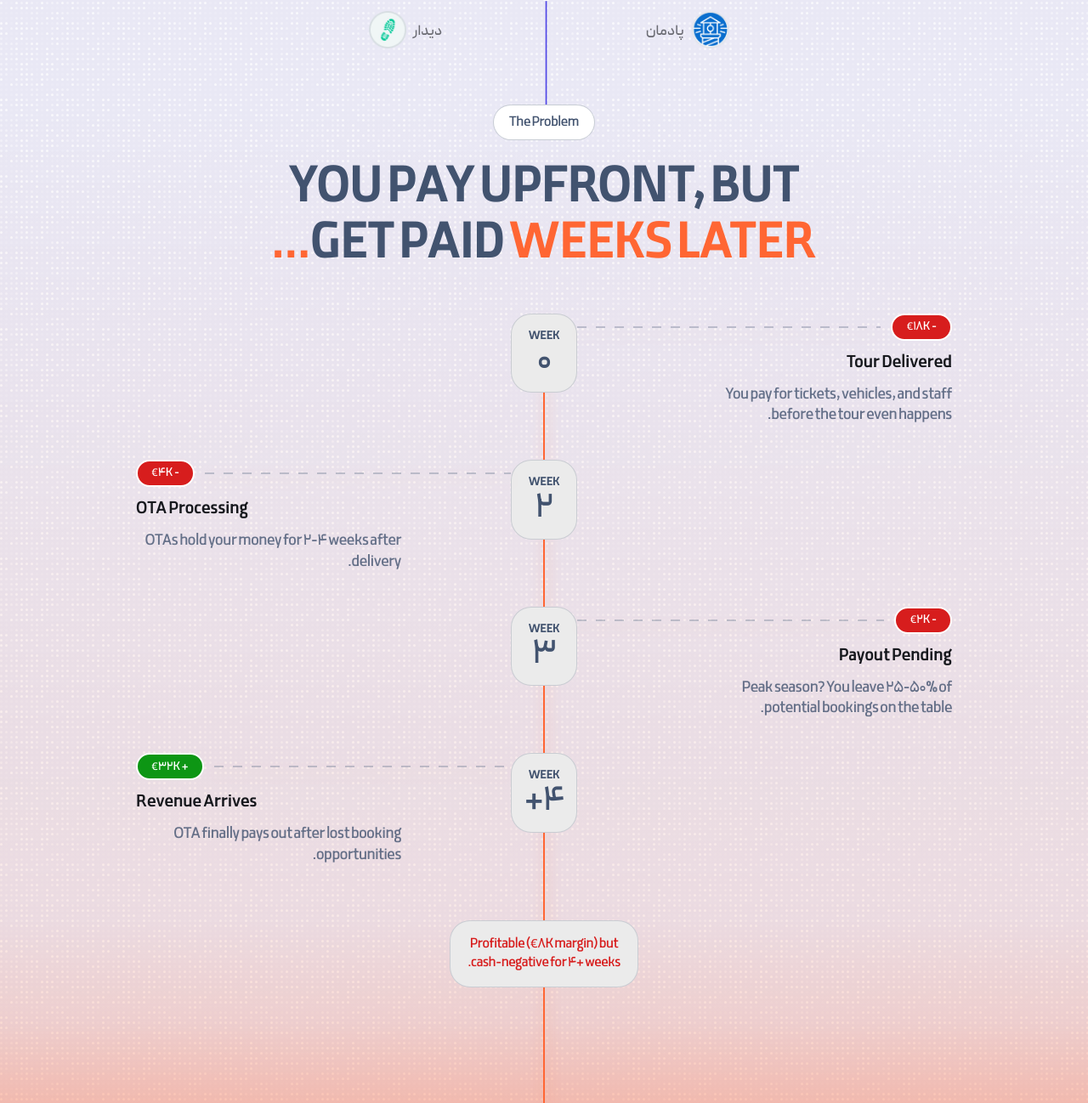
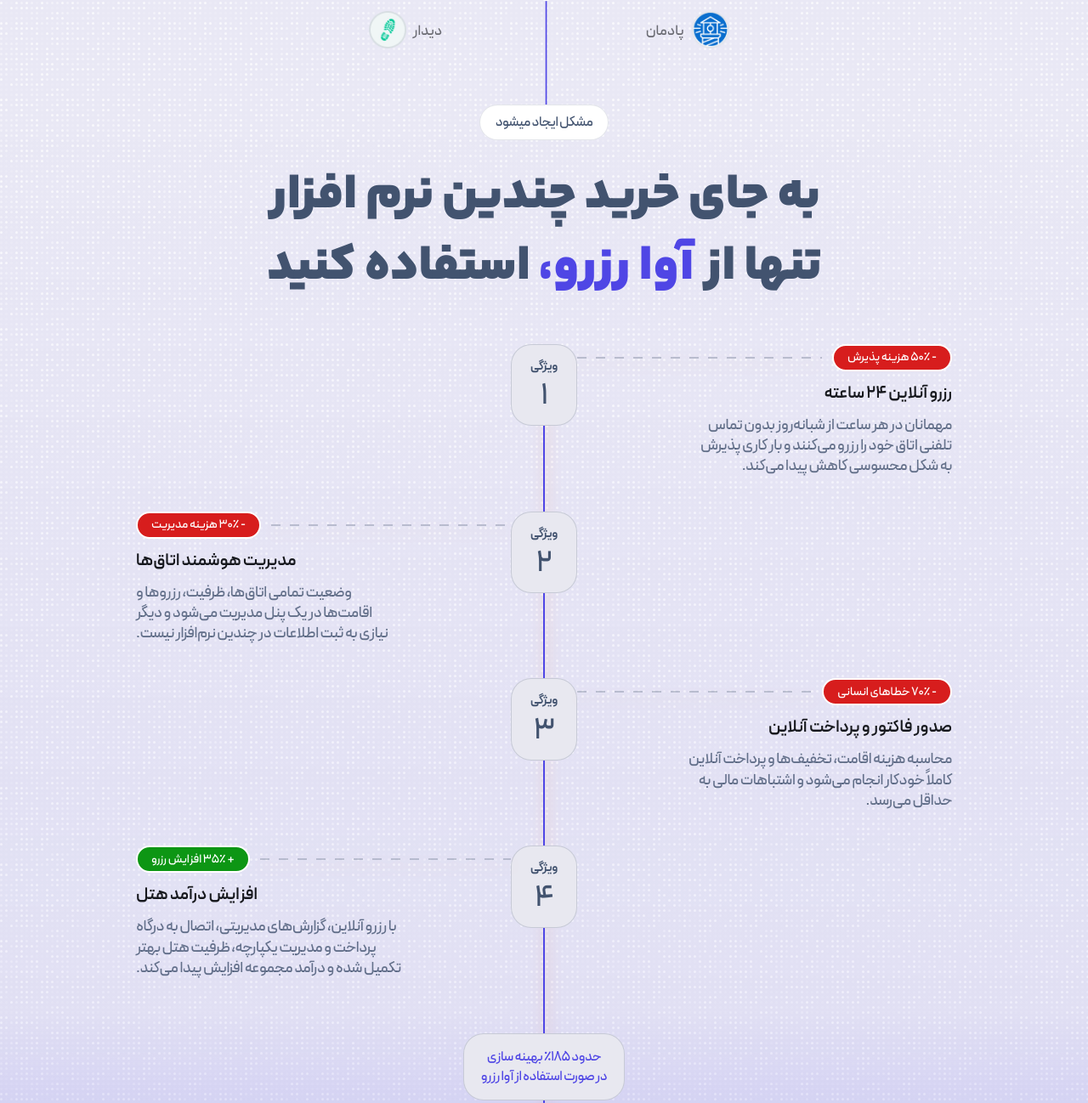
Before and after one commit to tikrack/fynza, a website built with Vite: page index.html in a window 1280 px wide. Shown: the part 1162-2460 px from the top of the page at 85% size. Built offline with nearby package versions, Linux system fonts and the light colour scheme.

Commit message:
new section

```diff
--- a/index.html
+++ b/index.html
@@ -1146,38 +1146,28 @@
       </section>
       <section class="relative overflow-hidden pb-24 md:pb-40" id="problem">
         <div
-          aria-hidden="true"
           class="pointer-events-none absolute inset-0 mix-blend-multiply"
-          style="
-            background: linear-gradient(
-              0deg,
-              rgba(255, 102, 51, 0.4) 0%,
-              rgba(255, 102, 51, 0.2) 10%,
-              rgba(255, 102, 51, 0.1) 20%,
-              rgba(255, 102, 51, 0) 100%
-            );
-          "
         ></div>
         <div class="relative z-10 flex flex-col items-center px-6">
           <span
-            class="bg-white border border-[rgba(116,127,148,0.4)] rounded-3xl px-[18px] py-2 text-base font-medium text-[#42536f] tracking-tight"
-            style="opacity: 1; transform: none"
-            >The Problem</span
+            class="bg-white border border-border-1 rounded-3xl px-4.5 py-2 text-base font-medium text-[#42536f] tracking-tight"
+            >مشکل ایجاد میشود</span
           >
           <h2
-            class="font-extrabold uppercase leading-[1.1] tracking-tight text-[32px] md:text-[60px] md:tracking-[-0.6px] text-[#42536f] text-center max-w-4xl mt-4 md:mt-6"
-            style="opacity: 1; transform: none"
+            class="font-black font-yekan! uppercase leading-[1.4] tracking-tight text-[32px] md:text-[60px] md:tracking-[-0.6px] text-[#42536f] text-center max-w-4xl mt-4 md:mt-6"
           >
-            You Pay Upfront, But<br />Get Paid
-            <span class="text-[#ff6633]">Weeks Later…</span>
+            به جای خرید چندین نرم افزار
+            <br />
+            تنها از
+            <span class="text-primary font-black font-yekan!">آوا رزرو،</span>
+            استفاده کنید
           </h2>
         </div>
         <div class="relative mt-6 md:mt-12 mx-auto max-w-5xl px-4 md:px-8">
           <div
-            aria-hidden="true"
-            class="absolute left-1/2 -translate-x-1/2 top-0 -bottom-24 md:-bottom-40 w-[2px] bg-[#ff6633] rounded-full origin-top z-0 pointer-events-none"
+            class="absolute left-1/2 -translate-x-1/2 top-0 -bottom-24 md:-bottom-40 w-0.5 bg-primary rounded-full origin-top z-0 pointer-events-none"
             style="
-              box-shadow: rgba(255, 102, 51, 0.4) 2px 8px 16px 0px;
+              box-shadow: rgba(255, 102, 51, 0.4) 2px 8px 16px 0;
               transform: none;
             "
           ></div>
@@ -1189,12 +1179,107 @@
               <div class="flex flex-col gap-2 md:gap-3 min-w-0">
                 <div class="flex items-center gap-2 md:gap-3">
                   <span
-                    class="shrink-0 inline-flex items-center justify-center h-7 md:h-8 px-2.5 md:px-4 py-[4px] md:py-[5px] bg-[#d71d1d] border-2 border-white rounded-3xl text-white text-[11px] md:text-sm font-medium leading-[1.4] whitespace-nowrap"
-                    >- €18K</span
+                    class="shrink-0 inline-flex items-center justify-center h-7 md:h-8 px-2.5 md:px-4 py-1 md:py-1.25 bg-[#d71d1d] border-2 border-white rounded-3xl text-white text-[11px] md:text-sm font-medium leading-[1.4] whitespace-nowrap"
+                    >- ۵۰٪ هزینه پذیرش</span
                   >
                   <div
                     aria-hidden="true"
-                    class="flex-1 h-[2px]"
+                    class="flex-1 h-0.5"
+                    style="
+                      background-image: repeating-linear-gradient(
+                        90deg,
+                        rgba(116, 127, 148, 0.4) 0px,
+                        rgba(116, 127, 148, 0.4) 11px,
+                        transparent 11px,
+                        transparent 22px
+                      );
+                      filter: drop-shadow(rgba(255, 102, 51, 0.35) 2px 8px 8px);
+                    "
+                  ></div>
+                </div>
+                <div
+                  class="flex flex-col gap-2 md:gap-3 w-full md:max-w-78 items-start"
+                >
+                  <h3
+                    class="text-[#16181d] text-base md:text-xl font-semibold leading-[1.35] md:leading-[1.4]"
+                  >
+                    رزرو آنلاین ۲۴ ساعته
+                  </h3>
+                  <p
+                    class="text-text-1 text-sm md:text-lg font-medium leading-[1.35] tracking-[-0.02em]"
+                  >
+                    مهمانان در هر ساعت از شبانه‌روز بدون تماس تلفنی اتاق خود را رزرو می‌کنند و بار کاری پذیرش به شکل محسوسی کاهش پیدا می‌کند.
+                  </p>
+                </div>
+              </div>
+              <div class="flex justify-center">
+                <div class="flex flex-col items-center justify-center w-13.5 md:w-19.5 bg-[#e8e8f0] border border-[rgba(66,83,111,0.2)] rounded-2xl md:rounded-3xl px-2 md:px-3.5 py-2 md:py-4 shrink-0">
+                  <span class="text-[#42536f] text-[10px] md:text-[14px] font-bold leading-[1.4] tracking-[-0.2px] md:tracking-[-0.28px]">ویژگی</span>
+                  <span class="text-[#42536f] text-[22px] md:text-[35px] mt-2 font-medium leading-none tracking-[-0.5px] md:tracking-[-0.8px]">۱</span>
+                </div>
+              </div>
+              <div></div>
+            </div>
+            <div
+              class="grid grid-cols-[1fr_auto_1fr] items-start gap-1 md:gap-0"
+              style="opacity: 1; transform: none"
+            >
+              <div></div>
+              <div class="flex justify-center">
+                <div class="flex flex-col items-center justify-center w-13.5 md:w-19.5 bg-[#e8e8f0] border border-[rgba(66,83,111,0.2)] rounded-2xl md:rounded-3xl px-2 md:px-3.5 py-2 md:py-4 shrink-0">
+                  <span class="text-[#42536f] text-[10px] md:text-[14px] font-bold leading-[1.4] tracking-[-0.2px] md:tracking-[-0.28px]">ویژگی</span>
+                  <span class="text-[#42536f] text-[22px] md:text-[35px] mt-2 font-medium leading-none tracking-[-0.5px] md:tracking-[-0.8px]">۲</span>
+                </div>
+              </div>
+              <div class="flex flex-col gap-2 md:gap-3 items-end min-w-0">
+                <div class="flex items-center gap-2 md:gap-3 w-full">
+                  <div
+                    aria-hidden="true"
+                    class="flex-1 h-0.5"
+                    style="
+                      background-image: repeating-linear-gradient(
+                        90deg,
+                        rgba(116, 127, 148, 0.4) 0px,
+                        rgba(116, 127, 148, 0.4) 11px,
+                        transparent 11px,
+                        transparent 22px
+                      );
+                      filter: drop-shadow(rgba(255, 102, 51, 0.35) 2px 8px 8px);
+                    "
+                  ></div>
+                  <span
+                    class="shrink-0 inline-flex items-center justify-center h-7 md:h-8 px-2.5 md:px-4 py-1 md:py-1.25 bg-[#d71d1d] border-2 border-white rounded-3xl text-white text-[11px] md:text-sm font-medium leading-[1.4] whitespace-nowrap"
+                    >- ۳۰٪ هزینه مدیریت</span
+                  >
+                </div>
+                <div
+                  class="flex flex-col gap-2 md:gap-3 w-full md:max-w-78 items-end text-right"
+                >
+                  <h3
+                    class="text-[#16181d] text-base md:text-xl font-semibold leading-[1.35] md:leading-[1.4]"
+                  >
+                    مدیریت هوشمند اتاق‌ها
+                  </h3>
+                  <p
+                    class="text-text-1 text-sm md:text-lg font-medium leading-[1.35] tracking-[-0.02em] text-left"
+                  >
+                    وضعیت تمامی اتاق‌ها، ظرفیت، رزروها و اقامت‌ها در یک پنل مدیریت می‌شود و دیگر نیازی به ثبت اطلاعات در چندین نرم‌افزار نیست.
+                  </p>
+                </div>
+              </div>
+            </div>
+            <div
+              class="grid grid-cols-[1fr_auto_1fr] items-start gap-1 md:gap-0"
+              style="opacity: 1; transform: none"
+            >
+              <div class="flex flex-col gap-2 md:gap-3 min-w-0">
+                <div class="flex items-center gap-2 md:gap-3">
+                  <span
+                    class="shrink-0 inline-flex items-center justify-center h-7 md:h-8 px-2.5 md:px-4 py-1 md:py-1.25 bg-[#d71d1d] border-2 border-white rounded-3xl text-white text-[11px] md:text-sm font-medium leading-[1.4] whitespace-nowrap"
+                    >- ۷۰٪ خطاهای انسانی</span>
+                  <div
+                    aria-hidden="true"
+                    class="flex-1 h-0.5"
                     style="
                       background-image: repeating-linear-gradient(
                         90deg,
@@ -1213,27 +1298,19 @@
                   <h3
                     class="text-[#16181d] text-base md:text-xl font-semibold leading-[1.35] md:leading-[1.4]"
                   >
-                    Tour Delivered
+                    صدور فاکتور و پرداخت آنلاین
                   </h3>
                   <p
                     class="text-[rgba(66,83,111,0.8)] text-sm md:text-lg font-medium leading-[1.35] tracking-[-0.02em]"
                   >
-                    You pay for tickets, vehicles, and staff before the tour
-                    even happens.
+                    محاسبه هزینه اقامت، تخفیف‌ها و پرداخت آنلاین کاملاً خودکار انجام می‌شود و اشتباهات مالی به حداقل می‌رسد.
                   </p>
                 </div>
               </div>
               <div class="flex justify-center">
-                <div
-                  class="flex flex-col items-center justify-center w-[54px] md:w-[78px] bg-[#ebebeb] border border-[rgba(66,83,111,0.2)] rounded-2xl md:rounded-3xl px-2 md:px-[14px] py-2 md:py-4 shrink-0"
-                >
-                  <span
-                    class="text-[#42536f] text-[10px] md:text-[14px] font-bold leading-[1.4] tracking-[-0.2px] md:tracking-[-0.28px]"
-                    >WEEK</span
-                  ><span
-                    class="text-[#42536f] text-[22px] md:text-[40px] font-medium leading-none tracking-[-0.5px] md:tracking-[-0.8px]"
-                    >0</span
-                  >
+                <div class="flex flex-col items-center justify-center w-13.5 md:w-19.5 bg-[#e8e8f0] border border-[rgba(66,83,111,0.2)] rounded-2xl md:rounded-3xl px-2 md:px-3.5 py-2 md:py-4 shrink-0">
+                  <span class="text-[#42536f] text-[10px] md:text-[14px] font-bold leading-[1.4] tracking-[-0.2px] md:tracking-[-0.28px]">ویژگی</span>
+                  <span class="text-[#42536f] text-[22px] md:text-[35px] mt-2 font-medium leading-none tracking-[-0.5px] md:tracking-[-0.8px]">۳</span>
                 </div>
               </div>
               <div></div>
@@ -1244,16 +1321,9 @@
             >
               <div></div>
               <div class="flex justify-center">
-                <div
-                  class="flex flex-col items-center justify-center w-[54px] md:w-[78px] bg-[#ebebeb] border border-[rgba(66,83,111,0.2)] rounded-2xl md:rounded-3xl px-2 md:px-[14px] py-2 md:py-4 shrink-0"
-                >
-                  <span
-                    class="text-[#42536f] text-[10px] md:text-[14px] font-bold leading-[1.4] tracking-[-0.2px] md:tracking-[-0.28px]"
-                    >WEEK</span
-                  ><span
-                    class="text-[#42536f] text-[22px] md:text-[40px] font-medium leading-none tracking-[-0.5px] md:tracking-[-0.8px]"
-                    >2</span
-                  >
+                <div class="flex flex-col items-center justify-center w-13.5 md:w-19.5 bg-[#e8e8f0] border border-[rgba(66,83,111,0.2)] rounded-2xl md:rounded-3xl px-2 md:px-3.5 py-2 md:py-4 shrink-0">
+                  <span class="text-[#42536f] text-[10px] md:text-[14px] font-bold leading-[1.4] tracking-[-0.2px] md:tracking-[-0.28px]">ویژگی</span>
+                  <span class="text-[#42536f] text-[22px] md:text-[35px] mt-2 font-medium leading-none tracking-[-0.5px] md:tracking-[-0.8px]">۴</span>
                 </div>
               </div>
               <div class="flex flex-col gap-2 md:gap-3 items-end min-w-0">
@@ -1273,133 +1343,21 @@
                     "
                   ></div>
                   <span
-                    class="shrink-0 inline-flex items-center justify-center h-7 md:h-8 px-2.5 md:px-4 py-[4px] md:py-[5px] bg-[#d71d1d] border-2 border-white rounded-3xl text-white text-[11px] md:text-sm font-medium leading-[1.4] whitespace-nowrap"
-                    >- €4K</span
-                  >
+                    class="shrink-0 inline-flex items-center justify-center h-7 md:h-8 px-2.5 md:px-4 py-1 md:py-1.25 bg-[#0d9614] border-2 border-white rounded-3xl text-white text-[11px] md:text-sm font-medium leading-[1.4] whitespace-nowrap"
+                    >+ ۳۵٪ افزایش رزرو</span>
                 </div>
                 <div
-                  class="flex flex-col gap-2 md:gap-3 w-full md:max-w-[312px] items-end text-right"
+                  class="flex flex-col gap-2 md:gap-3 w-full md:max-w-78 items-end text-right"
                 >
                   <h3
                     class="text-[#16181d] text-base md:text-xl font-semibold leading-[1.35] md:leading-[1.4]"
                   >
-                    OTA Processing
+                    افزایش درآمد هتل
                   </h3>
                   <p
-                    class="text-[rgba(66,83,111,0.8)] text-sm md:text-lg font-medium leading-[1.35] tracking-[-0.02em]"
+                    class="text-text-1 text-sm md:text-lg font-medium leading-[1.35] tracking-[-0.02em] text-left"
                   >
-                    OTAs hold your money for 2-4 weeks after delivery.
-                  </p>
-                </div>
-              </div>
-            </div>
-            <div
-              class="grid grid-cols-[1fr_auto_1fr] items-start gap-1 md:gap-0"
-              style="opacity: 1; transform: none"
-            >
-              <div class="flex flex-col gap-2 md:gap-3 min-w-0">
-                <div class="flex items-center gap-2 md:gap-3">
-                  <span
-                    class="shrink-0 inline-flex items-center justify-center h-7 md:h-8 px-2.5 md:px-4 py-[4px] md:py-[5px] bg-[#d71d1d] border-2 border-white rounded-3xl text-white text-[11px] md:text-sm font-medium leading-[1.4] whitespace-nowrap"
-                    >- €2K</span
-                  >
-                  <div
-                    aria-hidden="true"
-                    class="flex-1 h-[2px]"
-                    style="
-                      background-image: repeating-linear-gradient(
-                        90deg,
-                        rgba(116, 127, 148, 0.4) 0px,
-                        rgba(116, 127, 148, 0.4) 11px,
-                        transparent 11px,
-                        transparent 22px
-                      );
-                      filter: drop-shadow(rgba(255, 102, 51, 0.35) 2px 8px 8px);
-                    "
-                  ></div>
-                </div>
-                <div
-                  class="flex flex-col gap-2 md:gap-3 w-full md:max-w-[312px] items-start"
-                >
-                  <h3
-                    class="text-[#16181d] text-base md:text-xl font-semibold leading-[1.35] md:leading-[1.4]"
-                  >
-                    Payout Pending
-                  </h3>
-                  <p
-                    class="text-[rgba(66,83,111,0.8)] text-sm md:text-lg font-medium leading-[1.35] tracking-[-0.02em]"
-                  >
-                    Peak season? You leave 25-50% of potential bookings on the
-                    table.
-                  </p>
-                </div>
-              </div>
-              <div class="flex justify-center">
-                <div
-                  class="flex flex-col items-center justify-center w-[54px] md:w-[78px] bg-[#ebebeb] border border-[rgba(66,83,111,0.2)] rounded-2xl md:rounded-3xl px-2 md:px-[14px] py-2 md:py-4 shrink-0"
-                >
-                  <span
-                    class="text-[#42536f] text-[10px] md:text-[14px] font-bold leading-[1.4] tracking-[-0.2px] md:tracking-[-0.28px]"
-                    >WEEK</span
-                  ><span
-                    class="text-[#42536f] text-[22px] md:text-[40px] font-medium leading-none tracking-[-0.5px] md:tracking-[-0.8px]"
-                    >3</span
-                  >
-                </div>
-              </div>
-              <div></div>
-            </div>
-            <div
-              class="grid grid-cols-[1fr_auto_1fr] items-start gap-1 md:gap-0"
-              style="opacity: 1; transform: none"
-            >
-              <div></div>
-              <div class="flex justify-center">
-                <div
-                  class="flex flex-col items-center justify-center w-[54px] md:w-[78px] bg-[#ebebeb] border border-[rgba(66,83,111,0.2)] rounded-2xl md:rounded-3xl px-2 md:px-[14px] py-2 md:py-4 shrink-0"
-                >
-                  <span
-                    class="text-[#42536f] text-[10px] md:text-[14px] font-bold leading-[1.4] tracking-[-0.2px] md:tracking-[-0.28px]"
-                    >WEEK</span
-                  ><span
-                    class="text-[#42536f] text-[22px] md:text-[40px] font-medium leading-none tracking-[-0.5px] md:tracking-[-0.8px]"
-                    >4+</span
-                  >
-                </div>
-              </div>
-              <div class="flex flex-col gap-2 md:gap-3 items-end min-w-0">
-                <div class="flex items-center gap-2 md:gap-3 w-full">
-                  <div
-                    aria-hidden="true"
-                    class="flex-1 h-[2px]"
-                    style="
-                      background-image: repeating-linear-gradient(
-                        90deg,
-                        rgba(116, 127, 148, 0.4) 0px,
-                        rgba(116, 127, 148, 0.4) 11px,
-                        transparent 11px,
-                        transparent 22px
-                      );
-                      filter: drop-shadow(rgba(255, 102, 51, 0.35) 2px 8px 8px);
-                    "
-                  ></div>
-                  <span
-                    class="shrink-0 inline-flex items-center justify-center h-7 md:h-8 px-2.5 md:px-4 py-[4px] md:py-[5px] bg-[#0d9614] border-2 border-white rounded-3xl text-white text-[11px] md:text-sm font-medium leading-[1.4] whitespace-nowrap"
-                    >+ €32K</span
-                  >
-                </div>
-                <div
-                  class="flex flex-col gap-2 md:gap-3 w-full md:max-w-[312px] items-end text-right"
-                >
-                  <h3
-                    class="text-[#16181d] text-base md:text-xl font-semibold leading-[1.35] md:leading-[1.4]"
-                  >
-                    Revenue Arrives
-                  </h3>
-                  <p
-                    class="text-[rgba(66,83,111,0.8)] text-sm md:text-lg font-medium leading-[1.35] tracking-[-0.02em]"
-                  >
-                    OTA finally pays out after lost booking opportunities.
+                    با رزرو آنلاین، گزارش‌های مدیریتی، اتصال به درگاه پرداخت و مدیریت یکپارچه، ظرفیت هتل بهتر تکمیل شده و درآمد مجموعه افزایش پیدا می‌کند.
                   </p>
                 </div>
               </div>
@@ -1407,13 +1365,13 @@
           </div>
           <div class="relative z-10 mt-12 md:mt-16 flex justify-center">
             <div
-              class="bg-[#ebebeb] border border-[rgba(66,83,111,0.2)] rounded-3xl px-5 py-4 text-center"
+              class="bg-[#e8e8f0] border border-[rgba(66,83,111,0.2)] rounded-3xl px-5 py-4 text-center"
               style="opacity: 1; transform: none"
             >
               <p
-                class="text-[#d71d1d] text-sm md:text-base font-medium leading-[1.4] tracking-tight"
+                class="text-primary text-sm md:text-base font-medium leading-[1.4] tracking-tight"
               >
-                Profitable (€8K margin) but<br />cash-negative for 4+ weeks.
+                حدود ۱۸۵٪ بهینه سازی<br />در صورت استفاده از آوا رزرو
               </p>
             </div>
           </div>
--- a/src/styles/app.css
+++ b/src/styles/app.css
@@ -77,3 +77,13 @@ body {
     rgba(79, 70, 229, 0) 12%
   );
 }
+
+#problem > div:first-child {
+  background: linear-gradient(
+    0deg,
+    rgba(79, 70, 229, 0.25) 0%,
+    rgba(79, 70, 229, 0.15) 10%,
+    rgba(79, 70, 229, 0.05) 20%,
+    rgba(79, 70, 229, 0) 100%
+  );
+}
```
